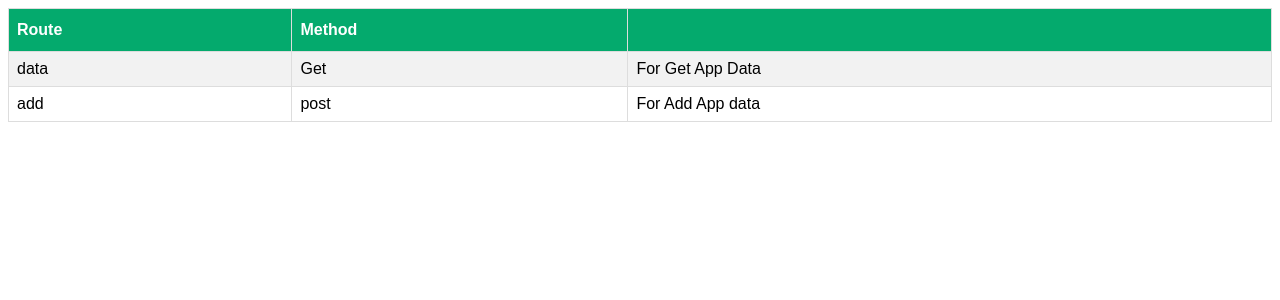
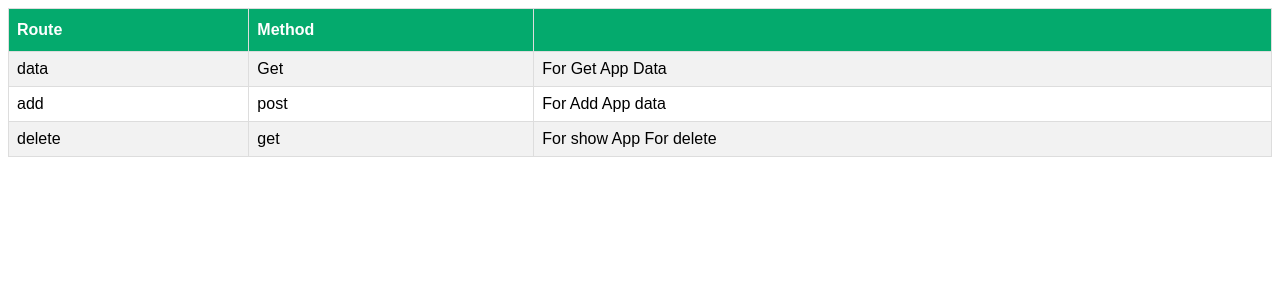
Before and after one commit to DobsInfotech/App-Source-Url, a Node server app: page / in a window 1280 px wide. Shown: the top 300 px of the page. Run offline with Node 20, Linux system fonts and the light colour scheme; data that the repository does not hold is empty; some libraries are stand-ins or nearby versions.

Commit message:
Update First.ejs

```diff
--- a/templates/First.ejs
+++ b/templates/First.ejs
@@ -42,12 +42,17 @@
   <tr>
     <td>data</td>
     <td>Get</td>
-    <td>For Get App Data</td>
+    <td><a href="data" style="text-decoration: none; color: black;" target="_blank">For Get App Data</a></td>
   </tr>
   <tr>
     <td>add</td>
     <td>post</td>
-    <td>For Add App data</td>
+    <td><a href="add" style="text-decoration: none; color: black;" target="_blank">For Add App data</a></td>
+  </tr>
+  <tr>
+    <td>delete</td>
+    <td>get</td>
+    <td><a href="delete" style="text-decoration: none; color: black;" target="_blank">For show App For delete</a></td>
   </tr>
 </table>
 
```
